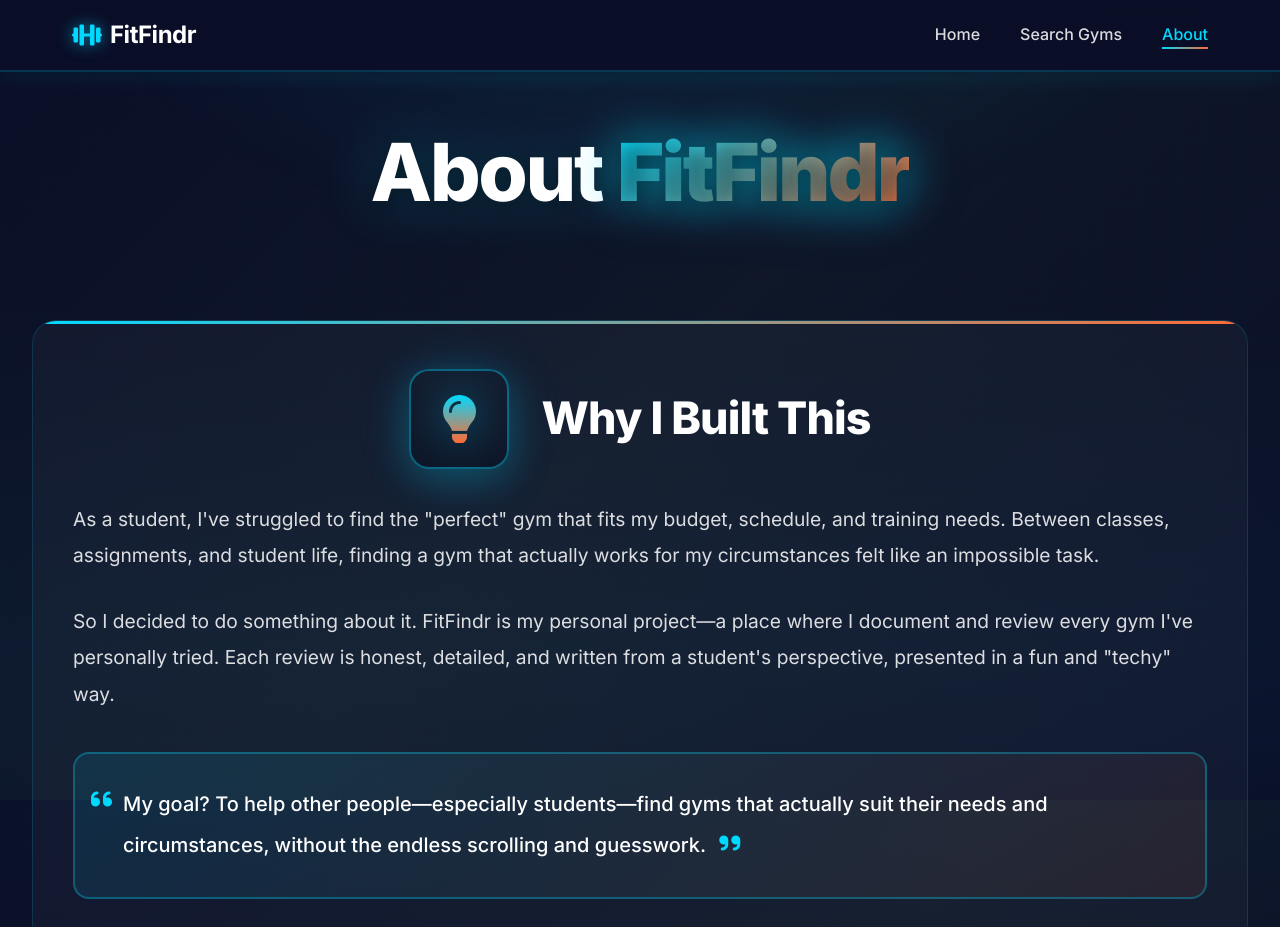
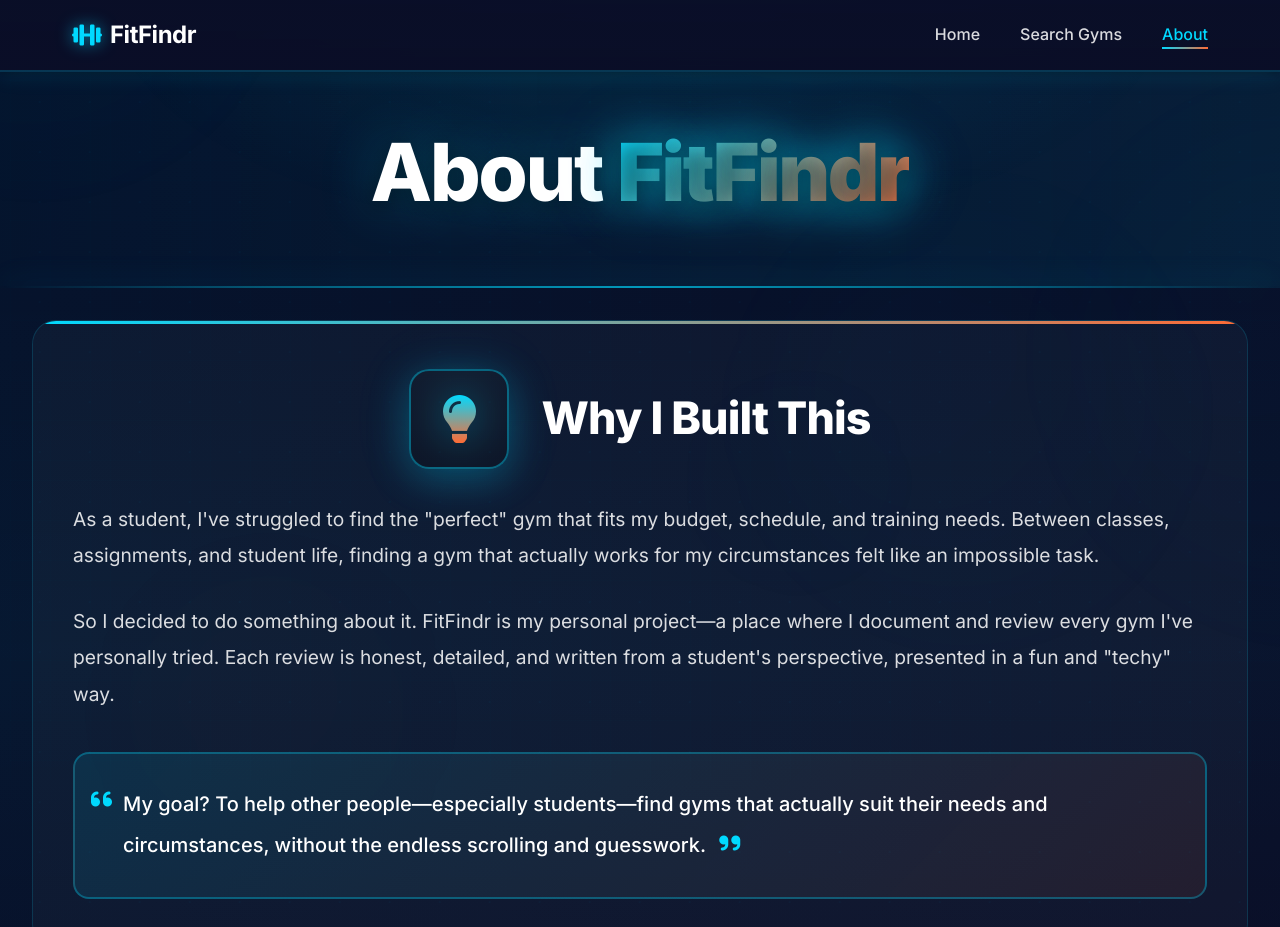
Before and after one commit to mjtagaan/FitFindr, a plain HTML site: page about.html in a window 1280 px wide. Shown: the top 927 px of the page. Drawn offline with Linux system fonts and the light colour scheme.

Commit message:
feat: add animated background orbs to home, about, and search pages

```diff
--- a/about.html
+++ b/about.html
@@ -9,6 +9,15 @@
     <link rel="stylesheet" href="https://cdnjs.cloudflare.com/ajax/libs/font-awesome/6.0.0/css/all.min.css">
 </head>
 <body>
+    <!-- Animated Background Orbs -->
+    <div class="bg-orbs">
+        <div class="orb orb-1"></div>
+        <div class="orb orb-2"></div>
+        <div class="orb orb-3"></div>
+        <div class="orb orb-4"></div>
+        <div class="orb orb-5"></div>
+    </div>
+
     <header class="header">
         <nav class="nav-container">
             <div class="logo">
--- a/css/about.css
+++ b/css/about.css
@@ -10,6 +10,59 @@
     position: relative;
     overflow: hidden;
     animation: pageLoadFadeIn 0.4s ease-out;
+}
+
+.about-hero::before {
+    content: '';
+    position: absolute;
+    top: 0;
+    left: -100%;
+    width: 300%;
+    height: 100%;
+    background: linear-gradient(90deg,
+        transparent 0%,
+        rgba(0, 217, 255, 0.05) 25%,
+        rgba(0, 217, 255, 0.1) 50%,
+        rgba(0, 217, 255, 0.05) 75%,
+        transparent 100%);
+    animation: heroWaveMove 8s ease-in-out infinite;
+    z-index: 0;
+}
+
+.about-hero::after {
+    content: '';
+    position: absolute;
+    bottom: 0;
+    left: 0;
+    width: 100%;
+    height: 2px;
+    background: linear-gradient(90deg,
+        transparent 0%,
+        rgba(0, 217, 255, 0.4) 20%,
+        rgba(0, 217, 255, 0.8) 50%,
+        rgba(0, 217, 255, 0.4) 80%,
+        transparent 100%);
+    animation: heroPulse 3s ease-in-out infinite;
+}
+
+@keyframes heroWaveMove {
+    0%, 100% {
+        transform: translateX(0);
+    }
+    50% {
+        transform: translateX(33.33%);
+    }
+}
+
+@keyframes heroPulse {
+    0%, 100% {
+        opacity: 0.3;
+        box-shadow: 0 0 20px rgba(0, 217, 255, 0.3);
+    }
+    50% {
+        opacity: 1;
+        box-shadow: 0 0 40px rgba(0, 217, 255, 0.6);
+    }
 }
 
 @keyframes pageLoadFadeIn {
--- a/css/styles.css
+++ b/css/styles.css
@@ -43,12 +43,13 @@ body {
     font-family: 'Inter', -apple-system, BlinkMacSystemFont, 'Segoe UI', sans-serif;
     line-height: 1.6;
     color: #ffffff;
-    background: linear-gradient(135deg, #0A0E27 0%, #0F1729 50%, #0A0E27 100%);
-    background-attachment: fixed;
+    background: linear-gradient(135deg, #0A0E27, #001a33, #0A0E27, #001f3f);
+    background-size: 400% 400%;
+    animation: gradientMove 15s ease infinite, pageLoadFadeIn 0.4s ease-out;
     -webkit-font-smoothing: antialiased; /* Smooth fonts on MacOS */
     -moz-osx-font-smoothing: grayscale; /* Smooth fonts on MacOS Firefox */
     position: relative;
-    animation: pageLoadFadeIn 0.4s ease-out;
+    overflow-x: hidden;
 }
 
 @keyframes pageLoadFadeIn {
@@ -59,6 +60,44 @@ body {
     to {
         opacity: 1;
         transform: translateY(0);
+    }
+}
+
+@keyframes gradientMove {
+    0% {
+        background-position: 0% 50%;
+    }
+    50% {
+        background-position: 100% 50%;
+    }
+    100% {
+        background-position: 0% 50%;
+    }
+}
+
+@keyframes float {
+    0%, 100% {
+        transform: translateY(0px) translateX(0px);
+    }
+    25% {
+        transform: translateY(-20px) translateX(10px);
+    }
+    50% {
+        transform: translateY(-10px) translateX(-10px);
+    }
+    75% {
+        transform: translateY(-25px) translateX(5px);
+    }
+}
+
+@keyframes pulse {
+    0%, 100% {
+        opacity: 0.3;
+        transform: scale(1);
+    }
+    50% {
+        opacity: 0.6;
+        transform: scale(1.05);
     }
 }
 
@@ -73,6 +112,117 @@ body::before {
     opacity: 0.3;
     pointer-events: none;
     z-index: 0;
+    animation: float 20s ease-in-out infinite;
+}
+
+body::after {
+    content: '';
+    position: fixed;
+    top: -50%;
+    left: -50%;
+    width: 200%;
+    height: 200%;
+    background: radial-gradient(circle, rgba(0, 217, 255, 0.03) 1px, transparent 1px);
+    background-size: 50px 50px;
+    pointer-events: none;
+    z-index: 0;
+    animation: float 25s ease-in-out infinite reverse;
+}
+
+/* ============================================
+   ANIMATED BACKGROUND ORBS
+   ============================================ */
+
+.bg-orbs {
+    position: fixed;
+    top: 0;
+    left: 0;
+    width: 100%;
+    height: 100%;
+    overflow: hidden;
+    pointer-events: none;
+    z-index: 0;
+}
+
+.orb {
+    position: absolute;
+    border-radius: 50%;
+    background: radial-gradient(circle at 30% 30%, rgba(0, 217, 255, 0.04), rgba(0, 180, 216, 0.01));
+    filter: blur(60px);
+    animation: orbFloat 20s ease-in-out infinite;
+    opacity: 0.5;
+}
+
+.orb-1 {
+    width: 400px;
+    height: 400px;
+    top: -200px;
+    left: -200px;
+    animation: orbFloat 25s ease-in-out infinite;
+}
+
+.orb-2 {
+    width: 500px;
+    height: 500px;
+    top: 20%;
+    right: -250px;
+    animation: orbFloat 30s ease-in-out infinite reverse;
+    animation-delay: -5s;
+}
+
+.orb-3 {
+    width: 350px;
+    height: 350px;
+    bottom: -175px;
+    left: 10%;
+    background: radial-gradient(circle at 30% 30%, rgba(255, 107, 53, 0.03), rgba(255, 107, 53, 0.01));
+    animation: orbFloat 28s ease-in-out infinite;
+    animation-delay: -10s;
+}
+
+.orb-4 {
+    width: 450px;
+    height: 450px;
+    bottom: 10%;
+    right: 5%;
+    animation: orbFloat 35s ease-in-out infinite reverse;
+    animation-delay: -15s;
+}
+
+.orb-5 {
+    width: 300px;
+    height: 300px;
+    top: 50%;
+    left: 50%;
+    transform: translate(-50%, -50%);
+    animation: orbPulse 20s ease-in-out infinite, orbFloat 40s ease-in-out infinite;
+    animation-delay: -20s;
+}
+
+@keyframes orbFloat {
+    0%, 100% {
+        transform: translate(0, 0) scale(1);
+    }
+    25% {
+        transform: translate(50px, -50px) scale(1.1);
+    }
+    50% {
+        transform: translate(-30px, -80px) scale(0.9);
+    }
+    75% {
+        transform: translate(70px, -30px) scale(1.05);
+    }
+}
+
+@keyframes orbPulse {
+    0%, 100% {
+        opacity: 0.15;
+        transform: translate(-50%, -50%) scale(1);
+    }
+    50% {
+        opacity: 0.3;
+        transform: translate(-50%, -50%) scale(1.2);
+    }
 }
 
 /* ============================================
```
Also changed, not shown: home.html (+9 -0 lines), search.html (+9 -0 lines).
